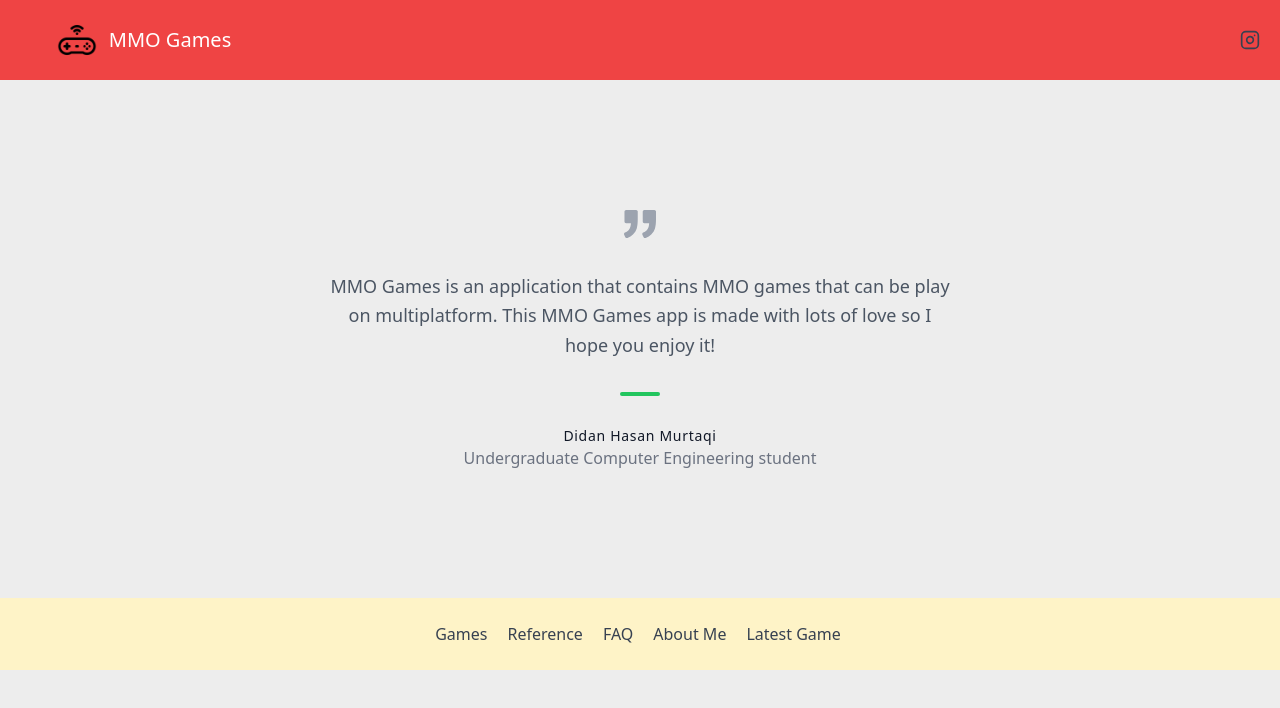
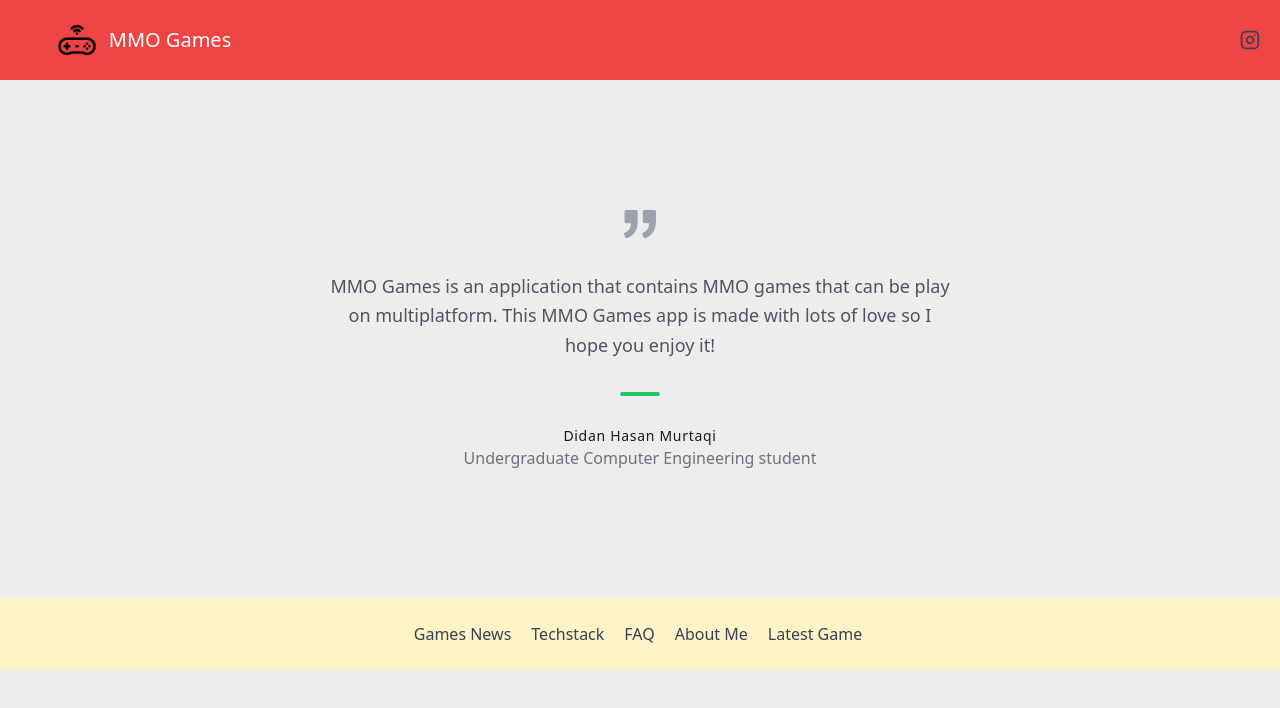
Before and after one commit to didanndut/mmo-games, a Next.js app: page /faq in a window 1280 px wide. Shown: the top 708 px of the page. Built offline with nearby package versions, Linux system fonts and the light colour scheme.

Commit message:
feat:update ui

```diff
--- a/components/Footer.js
+++ b/components/Footer.js
@@ -13,12 +13,12 @@ export default function Footer() {
 
 
 
-            <h1 className="ml-2">Games</h1>
+            <h1 className="ml-2">Games News</h1>
 
 
           </Link>
           <Link href="/reference" className="flex title-font font-sm items-center text-gray-700  hover:text-gray-900 mb-4 mr-3 md:mb-0">
-              <h1 className="ml-2">Reference</h1>
+              <h1 className="ml-2">Techstack</h1>
 
 
           </Link>
```
